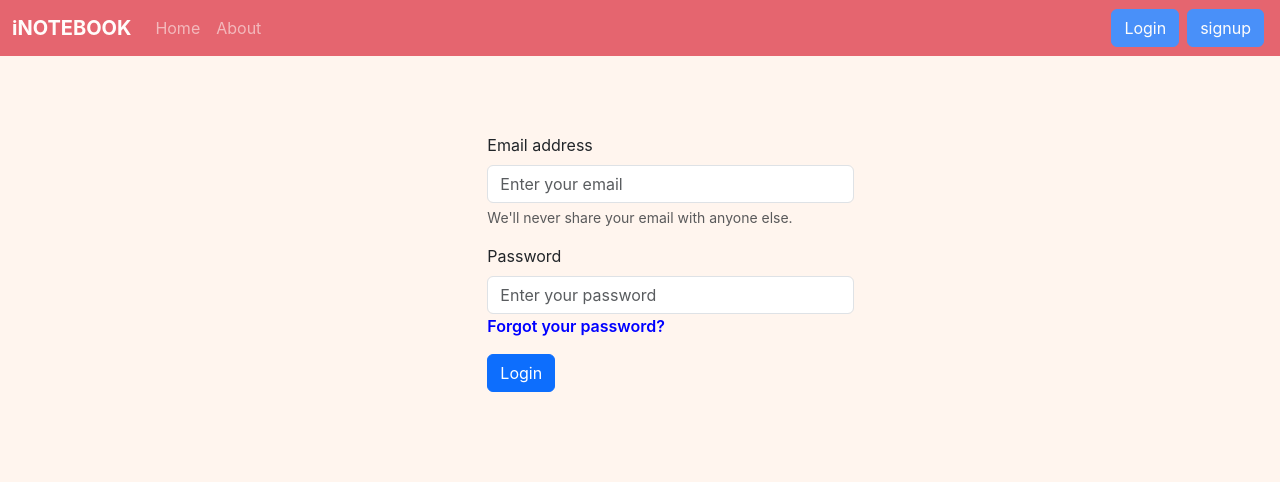
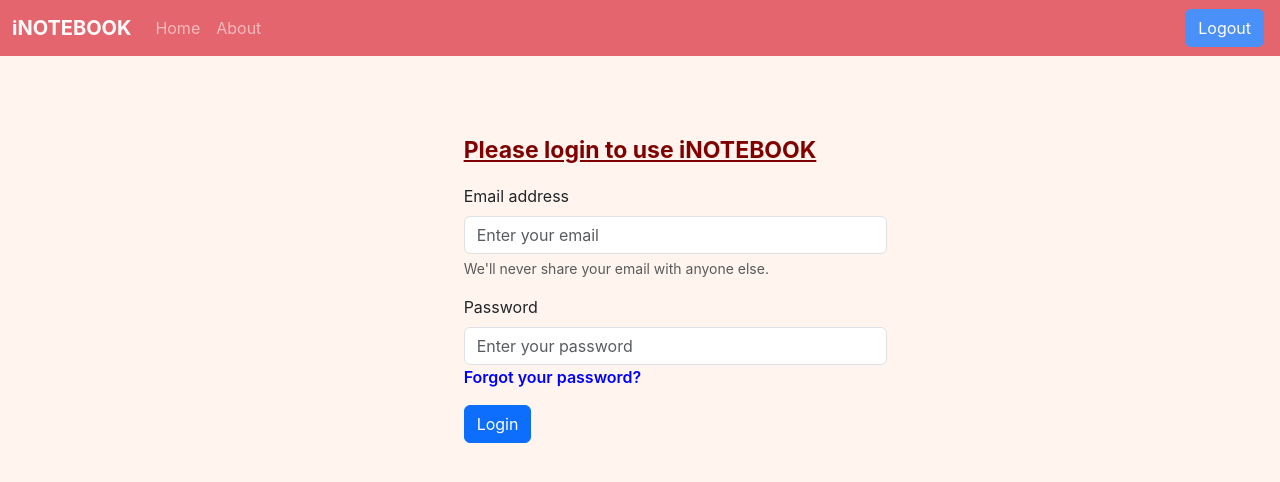
Before and after one commit to Mahesh127784/e-NOTEBOOK-frontend, a React (Create React App) app: page /login in a window 1280 px wide. Shown: the top 482 px of the page. Built offline with nearby package versions, Linux system fonts and the light colour scheme; sample sign-in values are in the browser's storage.

Commit message:
psuh to depoloy

```diff
--- a/src/components/Login.js
+++ b/src/components/Login.js
@@ -1,7 +1,9 @@
-import React, { useState } from "react";
+import React, { useState, useContext } from "react";
 import { Link, useNavigate } from "react-router-dom";
+import AlertContaxt from "../context/alert/AlertContext";
 
 function Login() {
+  const { showAlert } = useContext(AlertContaxt);
   const [cred, setCred] = useState({ email: "", password: "" });
   const onchange = (e) => {
     const { value, name } = e.target;
@@ -25,14 +27,15 @@ function Login() {
       //save authtoken in local storage and redirect
       localStorage.setItem("token", json.authtoken);
       navigate("/");
+      showAlert("Login successfull", "success");
     } else {
-      console.log("invalid");
+      showAlert("Please login using proper credentials", "danger");
     }
   };
   return (
     <div className="login">
-      {" "}
       <form onSubmit={handleClick}>
+        <p className="header">Please login to use iNOTEBOOK </p>{" "}
         <div className="mb-3">
           <label htmlFor="email" className="form-label">
             Email address
@@ -74,7 +77,6 @@ function Login() {
             Forgot your password?
           </Link>
         </div>
-
         <button type="submit" className="btn btn-primary">
           Login
         </button>
--- a/src/components/Navbar.js
+++ b/src/components/Navbar.js
@@ -45,6 +45,9 @@ export default function Navbar() {
             </li>
           </ul>
         </div>
+        {!localStorage.getItem("token") ? (
+          <div>
+            {" "}
             <Link to="/login" className="btn btn-primary mx-1" role="button">
               Login
             </Link>
@@ -52,6 +55,17 @@ export default function Navbar() {
               signup
             </Link>
           </div>
+        ) : (
+          <Link
+            to="/login"
+            onClick={() => localStorage.removeItem("token")}
+            className="btn btn-primary mx-1"
+            role="button"
+          >
+            Logout
+          </Link>
+        )}
+      </div>
     </nav>
   );
 }
--- a/src/components/NotesBody.js
+++ b/src/components/NotesBody.js
@@ -2,8 +2,10 @@ import React, { useContext, useEffect, useState, useRef } from "react";
 import NoteContext from "../context/notes/NoteContext";
 import AlertContaxt from "../context/alert/AlertContext";
 import Notes from "./Notes";
+import { useNavigate } from "react-router-dom";
 
 const NotesBody = () => {
+  const navigate = useNavigate();
   const Allnotes = useContext(NoteContext);
   const { showAlert } = useContext(AlertContaxt);
 
@@ -27,7 +29,8 @@ const NotesBody = () => {
 
   useEffect(() => {
     try {
-      getnote();
+      if (localStorage.getItem("token")) getnote();
+      else navigate("/login");
     } catch (error) {
       console.error("Error fetching notes:", error);
     }
--- a/src/components/Signup.js
+++ b/src/components/Signup.js
@@ -1,9 +1,11 @@
-import React, { useState } from "react";
+import React, { useState, useContext } from "react";
 import { Link, useNavigate } from "react-router-dom";
+import AlertContaxt from "../context/alert/AlertContext";
 
 function Signup() {
   const [cred, setCred] = useState({ name: "", email: "", password: "" });
   let navigate = useNavigate();
+  const { showAlert } = useContext(AlertContaxt);
 
   const onchange = (e) => {
     const { value, name } = e.target;
@@ -26,8 +28,9 @@ function Signup() {
       //save authtoken in local storage and redirect
       localStorage.setItem("token", json.authtoken);
       navigate("/");
+      showAlert("Your account has been created successfully", "success");
     } else {
-      console.log("invalid");
+      showAlert("Please enter proper credentials", "danger");
     }
   };
 
--- a/src/context/alert/Alertstate.js
+++ b/src/context/alert/Alertstate.js
@@ -9,10 +9,9 @@ export default function AlertState(props) {
       message,
       clr,
     });
-    console.log(alert);
     setTimeout(() => {
       setAlert(null);
-    }, 2000);
+    }, 2500);
   };
   return (
     <AlertContaxt.Provider value={{ showAlert, alert }}>
--- a/src/context/notes/NoteState.js
+++ b/src/context/notes/NoteState.js
@@ -12,8 +12,7 @@ const NoteState = (props) => {
       method: "GET",
       headers: {
         "Content-Type": "application/json",
-        "auth-token":
-          "eyJhbGciOiJIUzI1NiJ9.NjU4NTQ0MTIzOGU5MjBkZmY1NzEwYjJi.xlkuEFFoLsxzkW_lspjdafpk8ZPADksAKx1qfQYYADM",
+        "auth-token": localStorage.getItem("token"),
       },
     });
     const responses = await response.json();
@@ -28,8 +27,7 @@ const NoteState = (props) => {
       method: "POST",
       headers: {
         "Content-Type": "application/json",
-        "auth-token":
-          "eyJhbGciOiJIUzI1NiJ9.NjU4NTQ0MTIzOGU5MjBkZmY1NzEwYjJi.xlkuEFFoLsxzkW_lspjdafpk8ZPADksAKx1qfQYYADM",
+        "auth-token": localStorage.getItem("token"),
       },
       body: JSON.stringify({ title, description, tags }),
     });
@@ -43,11 +41,10 @@ const NoteState = (props) => {
       method: "DELETE",
       headers: {
         "Content-Type": "application/json",
-        "auth-token":
-          "eyJhbGciOiJIUzI1NiJ9.NjU4NTQ0MTIzOGU5MjBkZmY1NzEwYjJi.xlkuEFFoLsxzkW_lspjdafpk8ZPADksAKx1qfQYYADM",
+        "auth-token": localStorage.getItem("token"),
       },
     });
-    const responses = await respons.json();
+    await respons.json();
     const delet = notes.filter((elem) => {
       return elem._id !== id;
     });
@@ -61,12 +58,11 @@ const NoteState = (props) => {
       method: "PUT",
       headers: {
         "Content-Type": "application/json",
-        "auth-token":
-          "eyJhbGciOiJIUzI1NiJ9.NjU4NTQ0MTIzOGU5MjBkZmY1NzEwYjJi.xlkuEFFoLsxzkW_lspjdafpk8ZPADksAKx1qfQYYADM",
+        "auth-token": localStorage.getItem("token"),
       },
       body: JSON.stringify({ title, description, tags }),
     });
-    const resp = await response.json();
+    await response.json();
 
     // update on client side
     const updatedNotes = notes.map((element) => {
```
Lines whose indentation alone changed are shown as unchanged.
